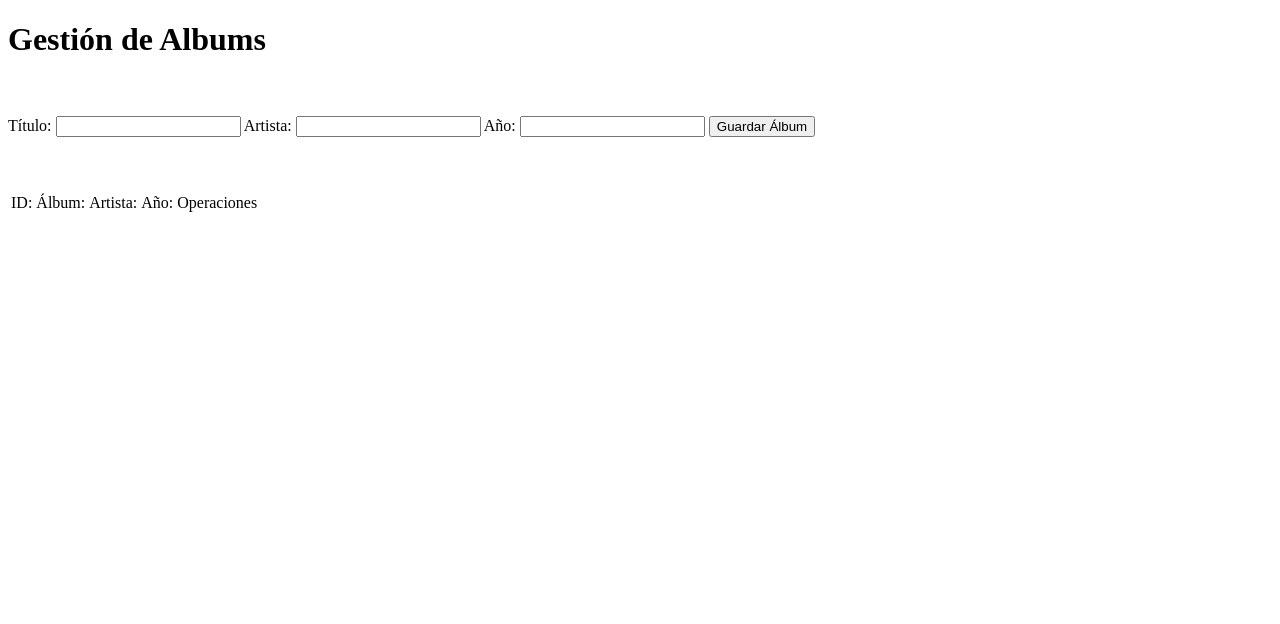
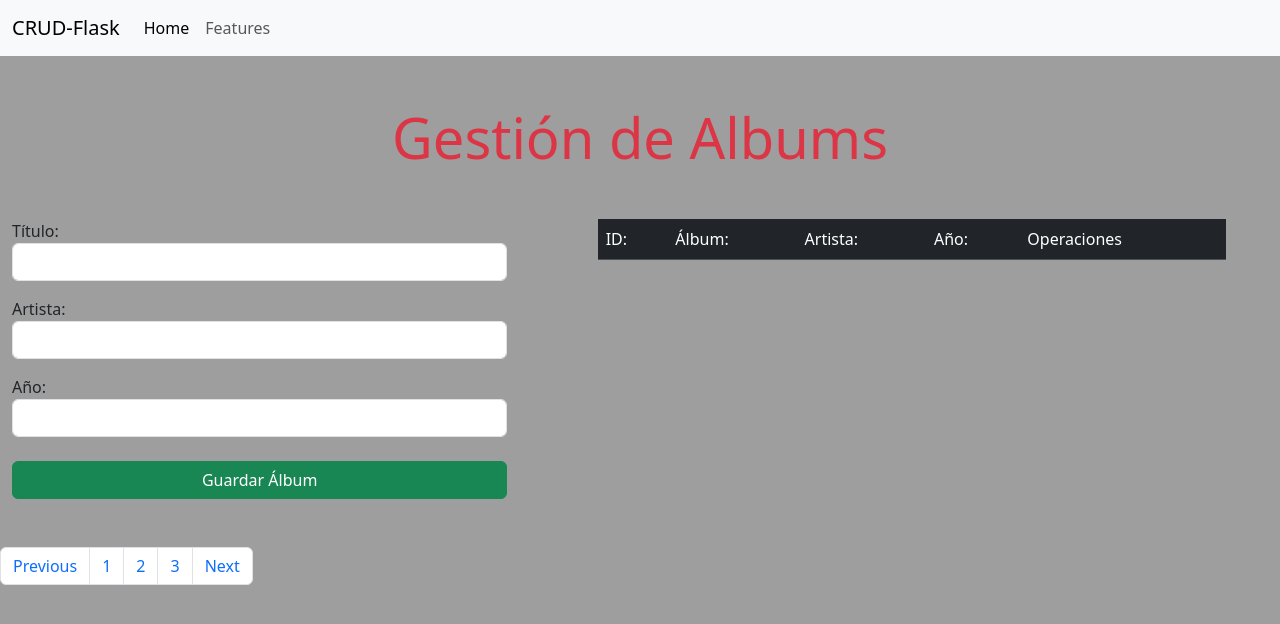
Before and after one commit to IvanIsay/POO195, a Flask app: page / in a window 1280 px wide. Shown: the top 624 px of the page. Run offline with Flask 3, Linux system fonts and the light colour scheme; data that the repository does not hold is empty; some libraries are stand-ins or nearby versions.

Commit message:
frontCompleto

```diff
--- /dev/null
+++ b/CrudAlbums/static/css/main.css
@@ -0,0 +1,5 @@
+
+
+body{
+    background-color: #9e9e9e;
+}
--- a/CrudAlbums/templates/index.html
+++ b/CrudAlbums/templates/index.html
@@ -1,53 +1,76 @@
-<!DOCTYPE html>
-<html lang="es">
-<head>
-    <meta charset="UTF-8">
-    <meta name="viewport" content="width=device-width, initial-scale=1.0">
-    <title>Formulario Albums</title>
-    <script>
-        function confirmarEliminacion(albumId) {
-            if (confirm('¿Está seguro que desea eliminar este álbum?')) {
-                window.location.href = '/eliminar/' + albumId;
-            }
-        }
-    </script>
-</head>
-<body>
+
+{% extends "plantilla.html" %}
+
+
+{%block body%}
 
 <!-- mensaje con Jinja -->
 {% with msj= get_flashed_messages() %}
 {% if msj %}
     {% for mensaje in msj %}
-        <h1>{{ mensaje }}</h1>
+          <script>
+            Swal.fire({
+            title: "Correcto",
+            text: "Album Guardado con exito",
+            icon: "success"
+            });
+        </script>
     {% endfor %}
 {% endif %}
 {% endwith %}
 
-<h1>Gestión de Albums</h1>
+<h2 class="text-center mt-5 mb-5 display-4 text-danger">Gestión de Albums</h2>
 
-<br>
-<br>
+
+<div class="row">
+    <div class="col-md-5">
+    <!-- aqui va el formulario -->
+
 
             <form action="/guardarAlbum" method="post">
 
+                <div class="container">
+
+                <div class="mb-3">
                     <label>Título:</label>
-    <input type="text" name="txtTitulo">
+                    <input type="text" name="txtTitulo" class="form-control">
+                </div>
 
+                <div class="mb-3">
                     <label>Artista:</label>
-    <input type="text" name="txtArtista">
+                    <input type="text" name="txtArtista" class="form-control">
+                </div>
 
+                <div class="mb-3">
                     <label>Año:</label>
-    <input type="number" name="txtAnio">
+                    <input type="number" name="txtAnio" class="form-control">
+                </div>
 
-    <button type="submit">Guardar Álbum</button>
+                <div class="d-grid gap-2">
+                    <button type="submit" class="btn btn-success mt-2 mb-5" >Guardar Álbum</button>
+                </div>
+
+
+
+
+
+             </div >
+
+
             </form>
 
-<br>
-<br>
-<br>
+        </div> <!-- aqui se cierra col-md5-->
 
-<table>
-    <thead>
+
+
+
+    <!-- aqui va la tabla -->
+
+        <div class="container col-md-6">
+
+        <table class="table table-hover">
+
+            <thead class="table-dark"   >
                 <tr>
                     <td>ID:</td>
                     <td>Álbum:</td>
@@ -64,12 +87,22 @@
                     <td>{{ album.1 }}</td>
                     <td>{{ album.2 }}</td>
                     <td>{{ album.3 }}</td>
-            <td><a href="/editar/{{ album.0 }}">Editar</a></td>
-            <td><a href="#" onclick="confirmarEliminacion('{{ album.0 }}')">Borrar</a></td>
+                    <td>
+                    <a href="/editar/{{ album.0 }}" class="btn btn-warning btn-sm">Editar</a>
+                    <a  class="btn btn-danger btn-sm" href="#" onclick="confirmarEliminacion('{{ album.0 }}' )">Borrar</a>
+                    </td>
                 </tr>
                 {% endfor %}
             </tbody>
+
         </table>
+    </div>
 
-</body>
-</html>
+
+</div>  <!-- aqui se cierra row-->
+
+
+
+
+
+{%endblock%}
--- /dev/null
+++ b/CrudAlbums/templates/plantilla.html
@@ -0,0 +1,66 @@
+<!DOCTYPE html>
+<html lang="en">
+<head>
+    <meta charset="UTF-8">
+    <meta name="viewport" content="width=device-width, initial-scale=1.0">
+    <link href="https://cdn.jsdelivr.net/npm/bootstrap@5.3.3/dist/css/bootstrap.min.css" rel="stylesheet" integrity="sha384-QWTKZyjpPEjISv5WaRU9OFeRpok6YctnYmDr5pNlyT2bRjXh0JMhjY6hW+ALEwIH" crossorigin="anonymous">
+    <title>CRUD FLASK</title>
+    <link rel="stylesheet" href="{{ url_for('static', filename='css/main.css') }}">
+    <script src="https://cdn.jsdelivr.net/npm/sweetalert2@11"></script>
+
+    <script>
+        function confirmarEliminacion(albumId) {
+            if (confirm('¿Está seguro que desea eliminar este álbum?')) {
+                window.location.href = '/eliminar/' + albumId;
+            }
+        }
+    </script>
+
+</head>
+
+<body>
+    <nav class="navbar navbar-expand-lg bg-body-tertiary">
+
+        <div class="container-fluid">
+          <a class="navbar-brand" href="#">CRUD-Flask</a>
+          <button class="navbar-toggler" type="button" data-bs-toggle="collapse" data-bs-target="#navbarNav" aria-controls="navbarNav" aria-expanded="false" aria-label="Toggle navigation">
+            <span class="navbar-toggler-icon"></span>
+          </button>
+          <div class="collapse navbar-collapse" id="navbarNav">
+            <ul class="navbar-nav">
+              <li class="nav-item">
+                <a class="nav-link active" aria-current="page" href="#">Home</a>
+              </li>
+              <li class="nav-item">
+                <a class="nav-link" href="#">Features</a>
+              </li>
+
+            </ul>
+          </div>
+        </div>
+      </nav>
+
+    {%block body%}
+
+
+    {%endblock%}
+
+    <nav aria-label="Page navigation example">
+        <ul class="pagination">
+          <li class="page-item"><a class="page-link" href="#">Previous</a></li>
+          <li class="page-item"><a class="page-link" href="#">1</a></li>
+          <li class="page-item"><a class="page-link" href="#">2</a></li>
+          <li class="page-item"><a class="page-link" href="#">3</a></li>
+          <li class="page-item"><a class="page-link" href="#">Next</a></li>
+        </ul>
+      </nav>
+
+
+
+
+
+
+<script src="https://cdn.jsdelivr.net/npm/bootstrap@5.3.3/dist/js/bootstrap.bundle.min.js" integrity="sha384-YvpcrYf0tY3lHB60NNkmXc5s9fDVZLESaAA55NDzOxhy9GkcIdslK1eN7N6jIeHz" crossorigin="anonymous"></script>
+</body>
+
+</html>
```
Also changed, not shown: CrudAlbums/templates/editar.html (+6 -14 lines). Lines whose indentation alone changed are shown as unchanged.
